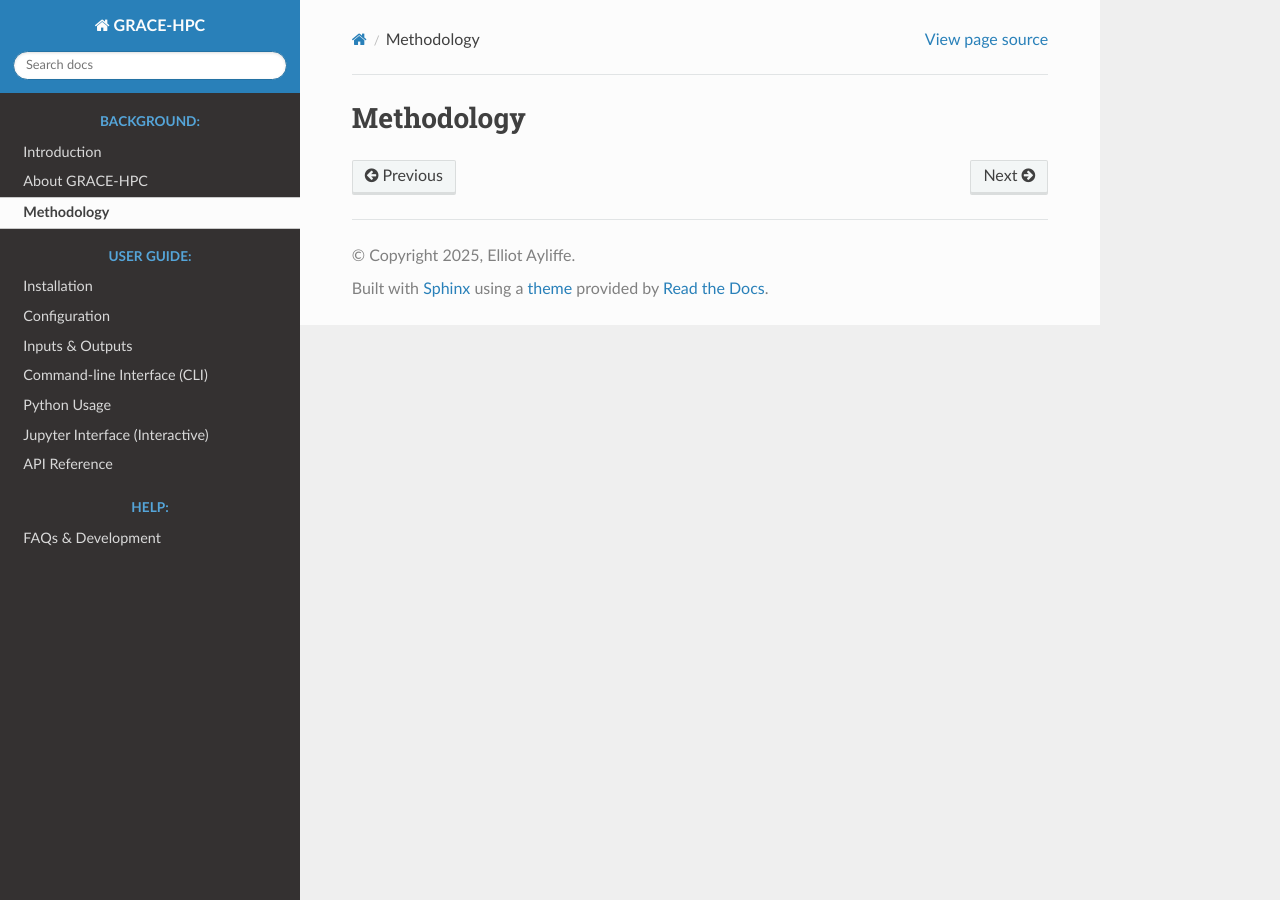
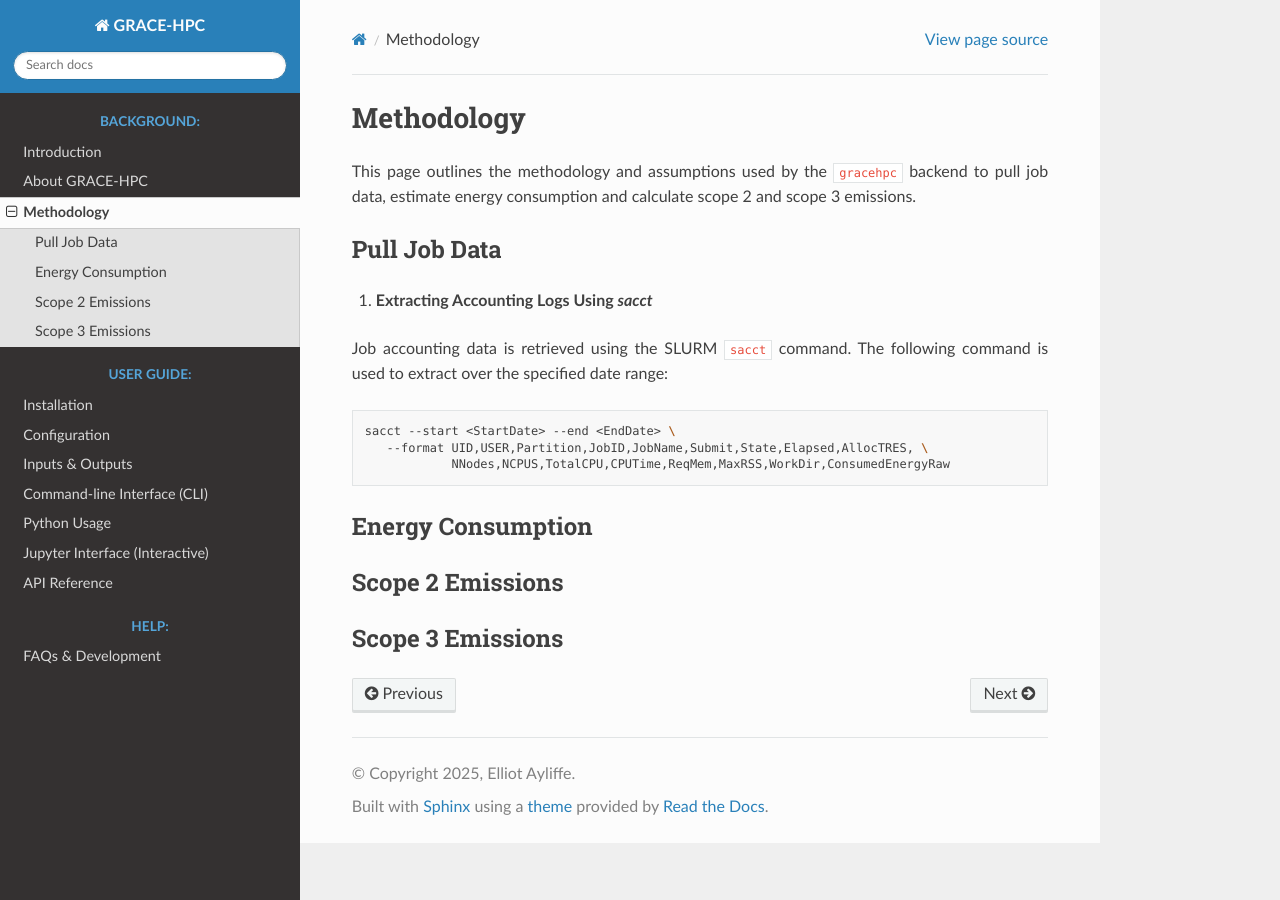
Before and after one commit to Elliot-Ayliffe/GRACE-HPC, a Sphinx documentation site: the page built from docs/methodology.md, in a window 1280 px wide. Built offline with Sphinx 7.4.7 and the Read the Docs theme 3.1.0, drawn with Linux system fonts in a browser that asks for light colours.

Commit message:
Update methodology.md

````diff
--- a/docs/methodology.md
+++ b/docs/methodology.md
@@ -1 +1,59 @@
 # Methodology
+
+This page outlines the methodology and assumptions used by the `gracehpc` backend to pull job data, estimate energy consumption and calculate scope 2 and scope 3 emissions.
+
+
+## Pull Job Data
+
+1. **Extracting Accounting Logs Using *sacct***
+
+Job accounting data is retrieved using the SLURM `sacct` command. The following command is used to extract over the specified date range:
+
+```bash
+sacct --start <StartDate> --end <EndDate> \
+   --format UID,USER,Partition,JobID,JobName,Submit,State,Elapsed,AllocTRES, \
+            NNodes,NCPUS,TotalCPU,CPUTime,ReqMem,MaxRSS,WorkDir,ConsumedEnergyRaw
+```
+
+
+
+
+
+
+
+
+## Energy Consumption
+
+
+
+
+
+
+
+
+
+
+
+
+
+
+
+
+
+## Scope 2 Emissions
+
+
+
+
+
+
+
+
+
+
+
+
+
+
+
+## Scope 3 Emissions
````
